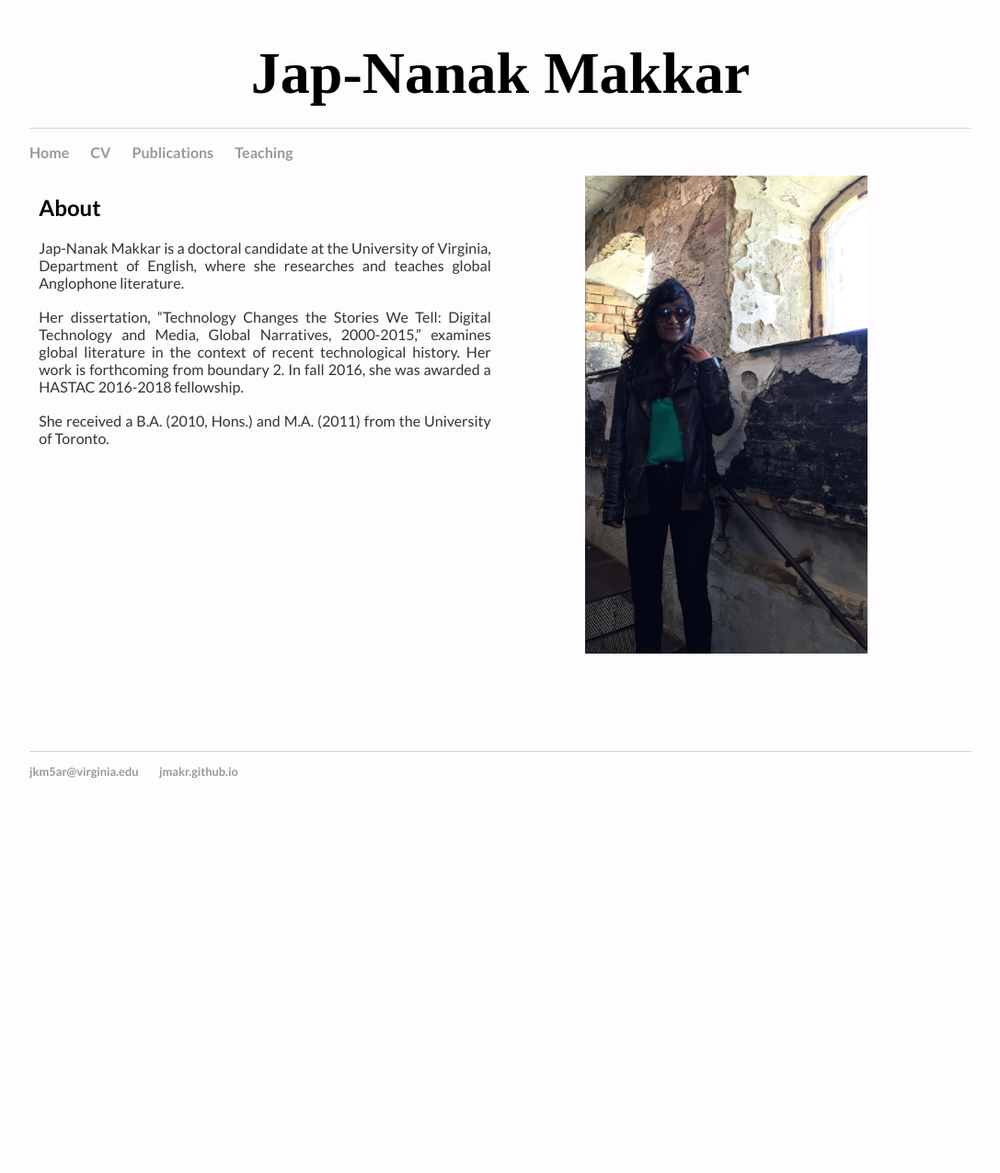
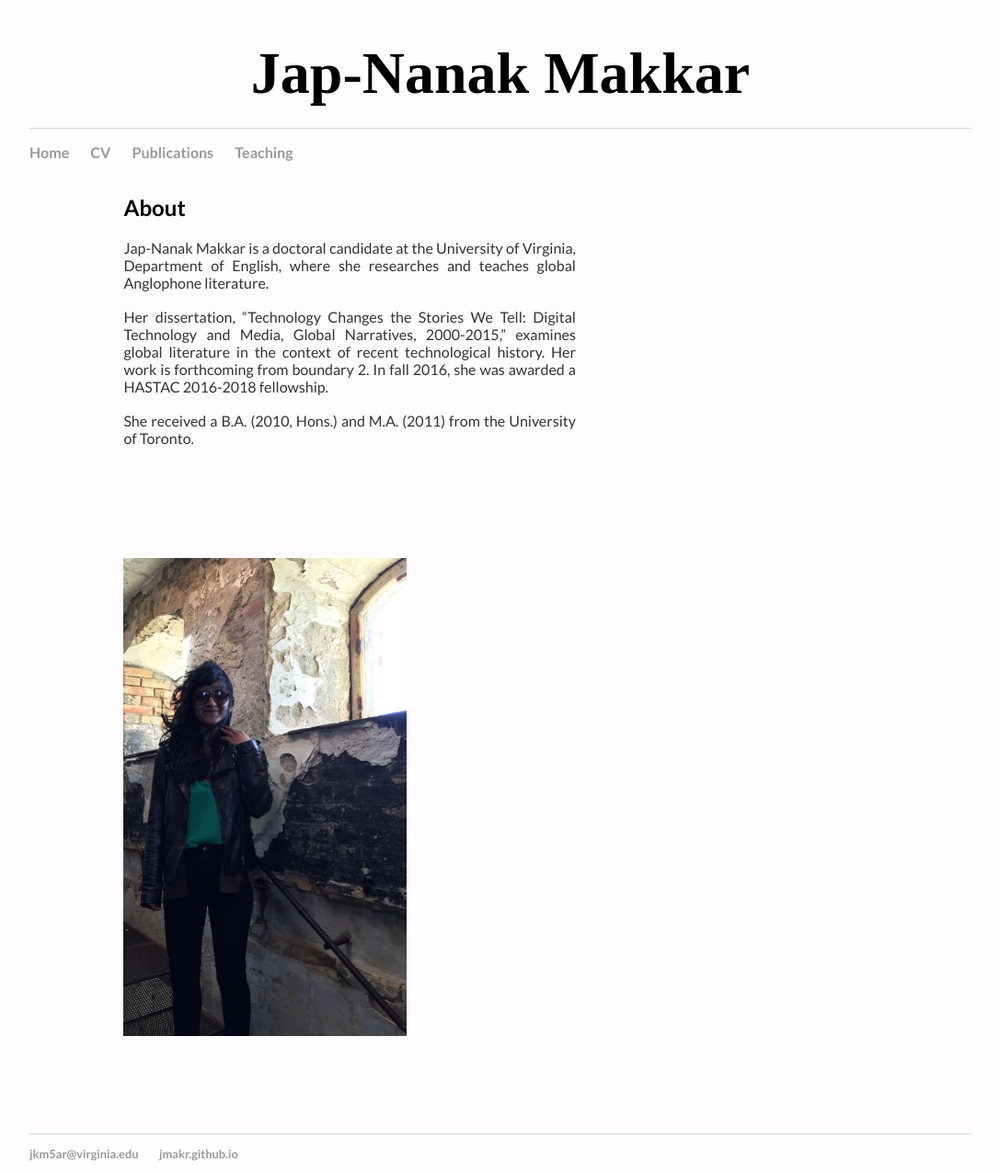
Before and after one commit to jmakr/jmakr.github.io, a Jekyll site: the page built from index.html, in a window 1280 px wide. Shown: the whole page at 92% size, without its empty margins (96-1183 px from the left). Built offline with Jekyll 4.4.1, drawn with Linux system fonts in a browser that asks for light colours; before the commit the page ends 900 px from its top, so only the background shows below that.

Commit message:
Update main.css

```diff
--- a/css/main.css
+++ b/css/main.css
@@ -54,7 +54,7 @@
     float: left;
     width: 48%;
     height: 65%;
-    padding-left:1%;
+    padding-left:10%;
     padding-bottom:10%;
 
 
```
